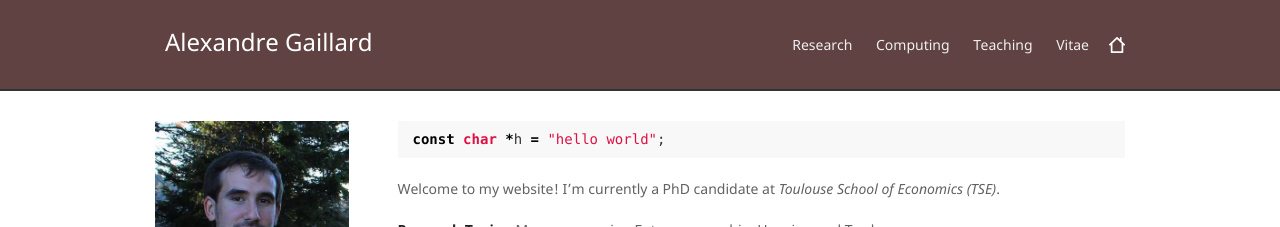
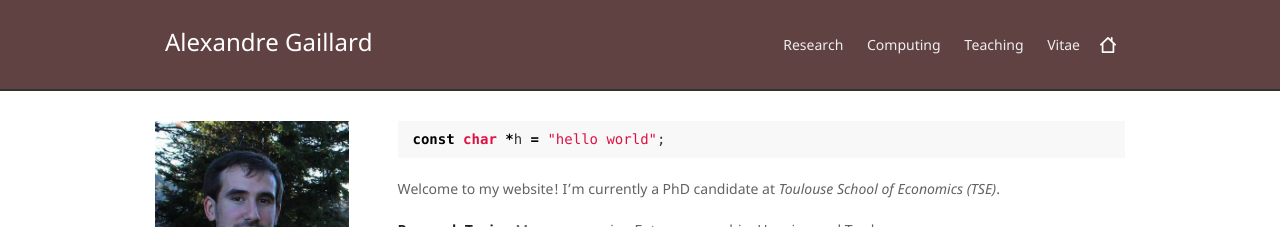
Before and after one commit to AGaillardTSE/AGaillardTSE.github.io, a Jekyll site: the page built from index.md, in a window 1280 px wide. Shown: the top 227 px of the page. Built offline with Jekyll 4.4.1, drawn with Linux system fonts in a browser that asks for light colours.

Commit message:
Update default.html

```diff
--- a/_layouts/default.html
+++ b/_layouts/default.html
@@ -23,7 +23,7 @@
   <a href="http://agaillard.eu/computing/">Computing</a>
   <a href="http://agaillard.eu/teaching/">Teaching</a>
   <a target="_blank" href="http://agaillard.eu/CV-English.pdf">Vitae</a>
-  <a href="http://agaillard.eu" style="padding-right:16px;"><img src="http://agaillard.eu/home-2-xxl.png" style="position: absolute;width:16px;top:37px;"/></a>
+  <a href="http://agaillard.eu" style="padding-right:25px;"><img src="http://agaillard.eu/home-2-xxl.png" style="position: absolute;width:16px;top:37px;"/></a>
 </div>
 </div>
 </div>
```
